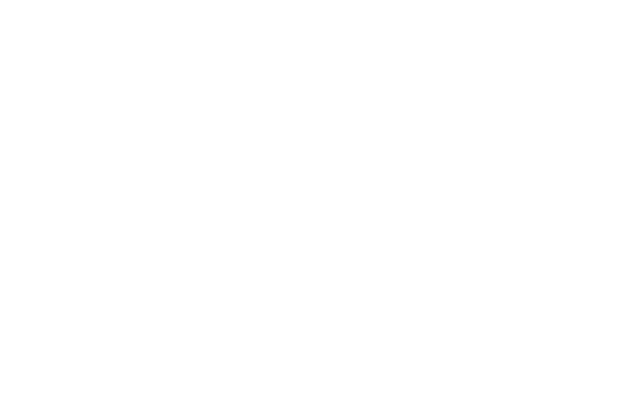
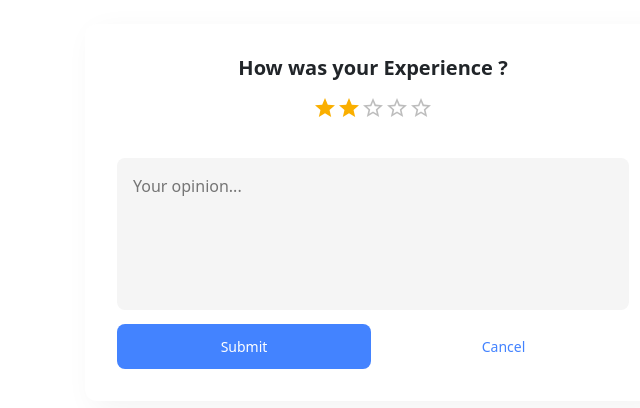
Before and after one commit to MalinduDelpitiya55/NalandaSkillHub, a React (Vite) app in the folder frontend/: page /ratingForm in a window 1280 px wide. Before the commit this address had no page. Shown: the part 126-534 px from the top of the page, without its empty margins (65-705 px from the left). Built offline with nearby package versions, Linux system fonts and the light colour scheme.

Commit message:
create again rating form

```diff
--- a/frontend/src/App.jsx
+++ b/frontend/src/App.jsx
@@ -12,6 +12,7 @@
 import User from "./pages/userChoosePage";
 import ForgotPassword from "./pages/fogotPassword";
 import Test from "./components/test";
+import Rating from "./pages/ratingForm";
 import "@fortawesome/fontawesome-free/css/all.css";
 import "bootstrap/dist/css/bootstrap.min.css";
 
@@ -31,6 +32,7 @@
         <Route path="/profile" element={<Profile />} />
         <Route path="/forgot-password" element={<ForgotPassword />} />
         <Route path="/test" element={<Test />} />
+        <Route path="/ratingForm" element={<Rating />} />
 
       </Routes>
     </Router>
--- /dev/null
+++ b/frontend/src/components/rating.jsx
@@ -0,0 +1,121 @@
+import React, { useState } from 'react';
+import { Rating } from '@mui/material';
+
+const rating= () => {
+  const [value, setValue] = useState(2); // Initial value
+
+  return (
+    <>
+    <div>
+
+    </div>
+    <div
+    style={{
+      background: '#FFF',
+      padding: '2rem',
+      maxWidth: '576px',
+      width: '90%',
+      borderRadius: '0.75rem',
+      boxShadow: '8px 8px 30px rgba(0, 0, 0, .05)',
+      textAlign: 'center',
+      marginLeft:'150px',
+      marginTop:'150px'
+    }}
+  >
+    <h5 style={{ fontSize: '1.25rem', fontWeight: 600, marginBottom: '1rem' }}>
+      How was your Experience ?
+    </h5>
+    <form action="#">
+
+    <Rating
+        name="simple-controlled"
+        value={value}
+        onChange={(event, newValue) => {
+          setValue(newValue);
+        }}
+      />
+
+      <div
+        className="rating"
+        style={{
+          display: 'flex',
+          justifyContent: 'center',
+          alignItems: 'center',
+          gridGap: '0.5rem',
+          fontSize: '1.5rem',
+          color: '#FFBD13',
+          marginBottom: '2rem',
+        }}
+
+      >
+
+      </div>
+      <textarea
+        name="opinion"
+        cols="30"
+        rows="5"
+        placeholder="Your opinion..."
+        style={{
+          width: '100%',
+          background: '#F5F5F5',
+          padding: '1rem',
+          borderRadius: '0.5rem',
+          border: 'none',
+          outline: 'none',
+          resize: 'none',
+          marginBottom: '0.5rem',
+        }}
+
+        onChange={(e) => setOpinion(e.target.value)}
+      ></textarea>
+      <div
+        style={{
+          display: 'flex',
+          gridGap: '0.5rem',
+          alignItems: 'center',
+        }}
+        className="btn-group"
+      >
+        <button
+          type="submit"
+          className="btn submit"
+          style={{
+            padding: '0.75rem 1rem',
+            borderRadius: '0.5rem',
+            border: 'none',
+            outline: 'none',
+            cursor: 'pointer',
+            fontSize: '0.875rem',
+            fontWeight: 500,
+            background: '#4383FF',
+            color: '#FFF',
+          }}
+        >
+          Submit
+        </button>
+        <button
+          type="button"
+          className="btn cancel"
+          style={{
+            padding: '0.75rem 1rem',
+            borderRadius: '0.5rem',
+            border: 'none',
+            outline: 'none',
+            cursor: 'pointer',
+            fontSize: '0.875rem',
+            fontWeight: 500,
+            background: '#FFF',
+            color: '#4383FF',
+          }}
+        >
+          Cancel
+        </button>
+      </div>
+    </form>
+  </div>
+
+</>
+  );
+};
+
+export default rating;
--- /dev/null
+++ b/frontend/src/pages/ratingForm.jsx
@@ -0,0 +1,11 @@
+import React from 'react'
+import Rating from './../components/rating'
+
+export default function ratingForm() {
+  return (
+    <>
+      <Rating/>
+    </>
+
+  )
+}
```
Also changed, not shown: 1 other file (tests, documents, lock files or other folders).
